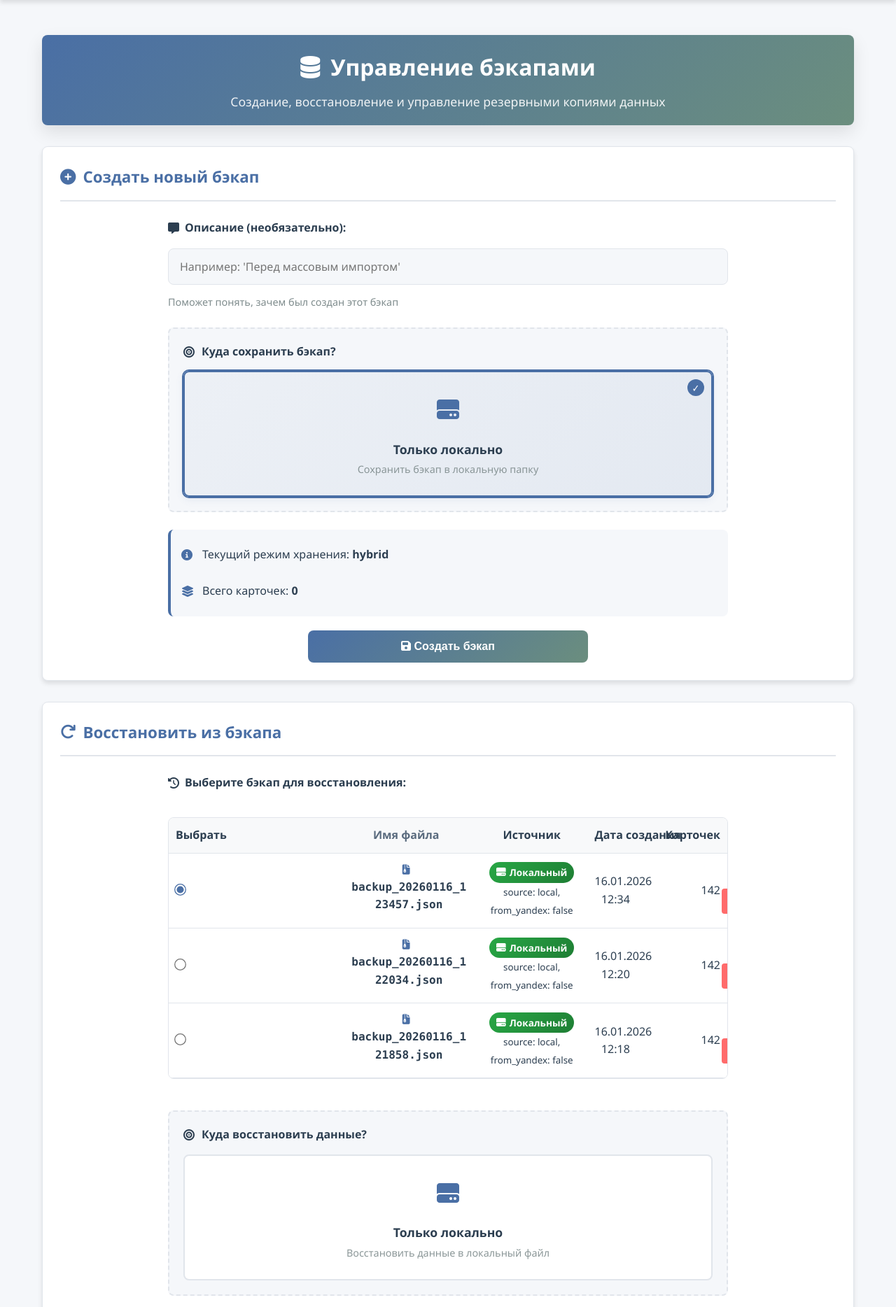
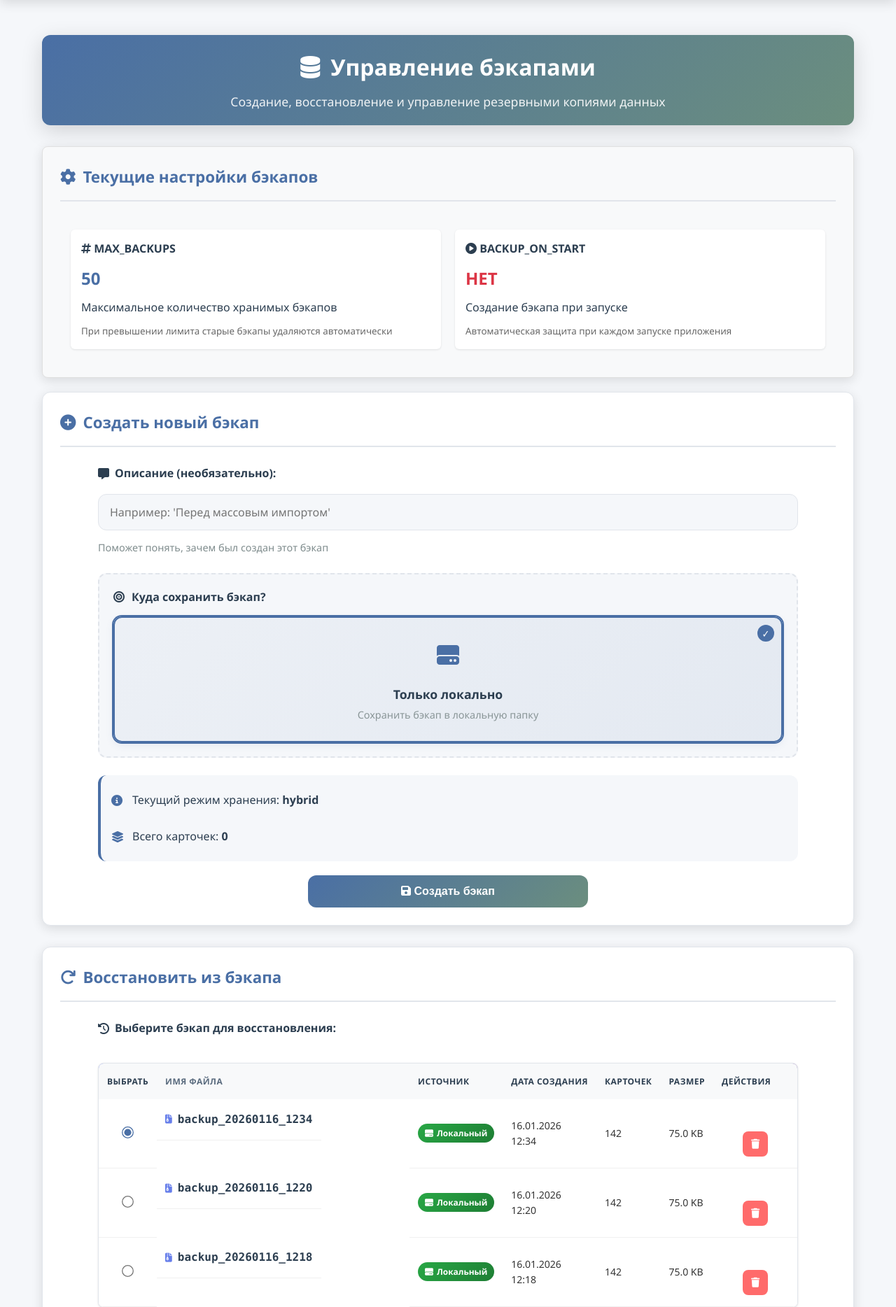
Before and after one commit to ZeroCreator/homeoremedytest, a Flask app: page /backup/manage in a window 1280 px wide. Shown: the part 70-1938 px from the top of the page at 70% size. Run offline with Flask 3, Linux system fonts and the light colour scheme.

Commit message:
fix styles

```diff
--- a/app.py
+++ b/app.py
@@ -6,6 +6,7 @@ from werkzeug.utils import secure_filename
 import os
 import shutil
 import json
+
 
 # Импортируем всё из config
 from config import Config, BASE_DIR, IS_VERCEL
@@ -18,15 +19,18 @@ app = Flask(__name__,
             static_folder=str(Config.STATIC_DIR),
             template_folder=str(Config.TEMPLATE_DIR))
 
+
 app.config['SECRET_KEY'] = Config.SECRET_KEY
 app.config['JSON_FILE'] = JSON_FILE
 app.config['UPLOAD_FOLDER'] = Config.UPLOAD_DIR
+
 
 # Импорты остальных модулей
 from excel_utils.exporter import create_exporter
 from excel_utils.importer import create_importer
 from backup_manager import BackupManager
 from storage import HybridStorage
+
 
 # Создаем гибридное хранилище
 storage = HybridStorage(
@@ -36,12 +40,15 @@ storage = HybridStorage(
     yandex_path=Config.YANDEX_DISK_PATH
 )
 
-# Создаем менеджер бэкапов
+
+# Создаем менеджер бэкапов с использованием MAX_BACKUPS
 backup_manager = BackupManager(
     base_backup_dir=Config.BACKUP_DIR,
     storage=storage,
-    yandex_backup_path=Config.YANDEX_DISK_BACKUP_PATH
+    yandex_backup_path=Config.YANDEX_DISK_BACKUP_PATH,
+    max_backups=Config.MAX_BACKUPS  # ДОБАВЛЕНО!
 )
+
 
 ALLOWED_EXTENSIONS = {'xlsx', 'xls'}
 
@@ -80,6 +87,22 @@ if IS_VERCEL:
         if sample_data.exists():
             shutil.copy2(sample_data, JSON_FILE)
             print(f"✅ Скопированы примеры данных в {JSON_FILE}")
+
+
+# Автоматическое создание бэкапа при запуске (если настроено)
+if Config.BACKUP_ON_START and not os.environ.get('WERKZEUG_RUN_MAIN') == 'true':
+    try:
+        print("🔄 Создание автоматического бэкапа при запуске...")
+        success, message = backup_manager.create_backup(
+            description="Автоматический бэкап при запуске",
+            backup_target='both'
+        )
+        if success:
+            print(f"✅ {message}")
+        else:
+            print(f"⚠️ {message}")
+    except Exception as e:
+        print(f"⚠️ Ошибка при создании автоматического бэкапа: {e}")
 
 
 def load_cards():
@@ -336,7 +359,8 @@ def index():
         template_name = 'stack_view.html' if view_mode == 'stack' else 'index.html'
 
         if view_mode == 'stack':
-            stack_template_path = Path(TEMPLATE_DIR) / 'stack_view.html'
+            base_dir = Path(__file__).parent
+            stack_template_path = base_dir / 'templates' / 'stack_view.html'
             if not stack_template_path.exists():
                 template_name = 'index.html'
                 flash('Режим стопки карточек временно недоступен', 'info')
@@ -790,7 +814,9 @@ def system_status():
             'visible_cards': sum(1 for card in cards_data.get('cards', []) if not card.get('hidden', False)),
             'hidden_cards': sum(1 for card in cards_data.get('cards', []) if card.get('hidden', False)),
             'themes_count': len(template_vars['all_themes']),
-            'versions_count': len(template_vars['all_versions'])
+            'versions_count': len(template_vars['all_versions']),
+            'max_backups': Config.MAX_BACKUPS,
+            'backup_on_start': Config.BACKUP_ON_START
         }
 
         # Проверяем подключение к Яндекс.Диску
@@ -800,7 +826,7 @@ def system_status():
             except:
                 status['yandex_connected'] = False
 
-        # Получаем список бэкапов (используем ту же логику, что и в backup_management)
+        # Получаем список бэкапов
         backups = backup_manager.list_backups()
         backup_list = []
         for backup in backups:
@@ -866,7 +892,7 @@ def debug_storage():
             except:
                 yandex_status['cards_count'] = 0
 
-        # Получаем список бэкапов (используем ту же логику, что и в backup_management)
+        # Получаем список бэкапов
         backups = backup_manager.list_backups()
         backup_list = []
         for backup in backups:
@@ -989,7 +1015,6 @@ def create_backup():
 
 @app.route('/backup/manage')
 def backup_management():
-    """Управление бэкапами"""
     try:
         cards_data = load_cards()
         template_vars = get_template_variables(cards_data)
@@ -1020,8 +1045,8 @@ def backup_management():
 
                 backup_list.append({
                     'filename': backup.filename,
-                    'source': backup.source,  # 'yandex' или 'local'
-                    'source_display': source_display,  # Для отображения
+                    'source': backup.source,
+                    'source_display': source_display,
                     'date': date_str,
                     'card_count': backup.card_count,
                     'size': size_str,
@@ -1031,15 +1056,13 @@ def backup_management():
                 })
             except Exception as e:
                 print(f"Ошибка обработки бэкапа {backup.filename}: {e}")
-                continue  # Пропускаем проблемный бэкап
+                continue
 
         template_vars['backups'] = backup_list
 
-        # ДОБАВЛЕНО: Отладочная информация
-        print(f"\n📊 Информация для шаблона:")
-        print(f"   Всего бэкапов: {len(backup_list)}")
-        for b in backup_list:
-            print(f"   - {b['filename']}: источник={b['source']}, from_yandex={b['from_yandex']}")
+        # Передаем настройки бэкапов
+        template_vars['max_backups'] = Config.MAX_BACKUPS
+        template_vars['backup_on_start'] = Config.BACKUP_ON_START
 
         return render_template('backup_management.html', **template_vars)
     except Exception as e:
--- a/public/static/css/styles.css
+++ b/public/static/css/styles.css
@@ -2776,7 +2776,7 @@ css
 
 /* Формы */
 .backup-form, .restore-form {
-    max-width: 800px;
+    max-width: 1000px;
     margin: 0 auto;
 }
 
@@ -3647,52 +3647,88 @@ css
     }
 }
 /* ==========================================================================
-   СБАЛАНСИРОВАННОЕ РАСПРЕДЕЛЕНИЕ СТОЛБЦОВ ТАБЛИЦЫ РЕЗЕРВНЫХ КОПИЙ
+   ТАБЛИЦА БЭКАПОВ - ТОЛЬКО ДЛЯ УПРАВЛЕНИЯ БЭКАПАМИ
    ========================================================================== */
+
+/* ОБЩИЕ СТИЛИ ТАБЛИЦ - ДЛЯ ВСЕХ ТАБЛИЦ */
+.backup-management table,
+.status-table,
+.system-status table {
+    width: 100%;
+    border-collapse: collapse;
+}
+
+/* СПЕЦИФИЧНЫЕ СТИЛИ ТОЛЬКО ДЛЯ ТАБЛИЦЫ В УПРАВЛЕНИИ БЭКАПАМИ */
+.backup-management .backup-list-table {
+    width: 100%;
+    overflow-x: auto;
+    margin: 20px 0;
+    background: #fff;
+    border-radius: 8px;
+    box-shadow: 0 1px 3px rgba(0,0,0,0.1);
+}
 
 .backup-management .backup-list-table .backup-table {
     width: 100%;
+    min-width: 800px;
     border-collapse: collapse;
-    table-layout: fixed;
-}
-
-.backup-management .backup-list-table .backup-table th,
+    font-size: 14px;
+}
+
+/* Все остальные стили таблицы бэкапов оборачиваем в .backup-management */
+.backup-management .backup-list-table .backup-table thead {
+    background: linear-gradient(135deg, #667eea 0%, #764ba2 100%);
+    color: white;
+}
+
+.backup-management .backup-list-table .backup-table th {
+    padding: 16px 12px;
+    text-align: left;
+    font-weight: 600;
+    text-transform: uppercase;
+    font-size: 12px;
+    letter-spacing: 0.5px;
+    border: none;
+    white-space: nowrap;
+}
+
 .backup-management .backup-list-table .backup-table td {
-    padding: 12px 10px;
-    border-bottom: 1px solid var(--border-color);
+    padding: 16px 12px;
+    border-bottom: 1px solid #f0f0f0;
     vertical-align: middle;
-}
-
-/* Имя файла - самый важный */
-.backup-management .backup-list-table .backup-table th:nth-child(1),
-.backup-management .backup-list-table .backup-table td:nth-child(1) {
-    width: 30%; /* Немного уменьшили */
-}
-
-/* Источник */
-.backup-management .backup-list-table .backup-table th:nth-child(2),
-.backup-management .backup-list-table .backup-table td:nth-child(2) {
-    width: 25%;
+    color: #333;
+    transition: background-color 0.2s;
+}
+
+/* СТИЛИ ДЛЯ КОНКРЕТНЫХ КОЛОНОК ТОЛЬКО В ТАБЛИЦЕ БЭКАПОВ */
+.backup-management .backup-list-table .backup-table td.backup-select {
     text-align: center;
-}
-
-/* Дата создания */
-.backup-management .backup-list-table .backup-table th:nth-child(3),
-.backup-management .backup-list-table .backup-table td:nth-child(3) {
-    width: 20%;
-    text-align: center;
-}
-
-/* Карточек */
-.backup-management .backup-list-table .backup-table th:nth-child(4),
-.backup-management .backup-list-table .backup-table td:nth-child(4) {
-    width: 10%;
-    text-align: center;
-}
-
-/* Размер */
-.backup-management .backup-list-table .backup-table th:nth-child(5),
-.backup-management .backup-list-table .backup-table td:nth-child(5) {
-    width: 15%;
-    text-align: right;
-}
+    width: 60px;
+    min-width: 60px;
+    max-width: 60px;
+}
+
+.backup-management .backup-list-table .backup-table td.backup-filename {
+    display: flex;
+    align-items: center;
+    gap: 8px;
+    font-family: 'Monaco', 'Menlo', 'Ubuntu Mono', monospace;
+    font-size: 13px;
+    color: #2c3e50;
+    max-width: 250px;
+}
+
+.backup-management .backup-list-table .backup-table td.backup-filename i {
+    color: #667eea;
+    flex-shrink: 0;
+}
+
+.backup-management .backup-list-table .backup-table td.backup-filename label {
+    margin: 0;
+    padding: 0;
+    cursor: pointer;
+    white-space: nowrap;
+    overflow: hidden;
+    text-overflow: ellipsis;
+    flex-grow: 1;
+}
--- a/templates/backup_management.html
+++ b/templates/backup_management.html
@@ -7,6 +7,33 @@
     <div class="page-header">
         <h1><i class="fas fa-database"></i> Управление бэкапами</h1>
         <p class="subtitle">Создание, восстановление и управление резервными копиями данных</p>
+    </div>
+
+    <!-- Информация о текущих настройках -->
+    <div class="card-section" style="background: #f8f9fa; border: 1px solid #e0e0e0; border-radius: 8px; margin-bottom: 20px;">
+        <div class="section-header">
+            <h2><i class="fas fa-cog"></i> Текущие настройки бэкапов</h2>
+        </div>
+
+        <div class="settings-info" style="padding: 15px;">
+            <div class="row" style="display: flex; flex-wrap: wrap; gap: 20px;">
+                <div class="setting-item" style="flex: 1; min-width: 200px; padding: 15px; background: white; border-radius: 6px; box-shadow: 0 1px 3px rgba(0,0,0,0.1);">
+                    <h4 style="margin-top: 0;"><i class="fas fa-hashtag"></i> MAX_BACKUPS</h4>
+                    <p style="font-size: 24px; font-weight: bold; color: #4a6fa5; margin: 10px 0;">{{ max_backups }}</p>
+                    <p style="margin: 5px 0;">Максимальное количество хранимых бэкапов</p>
+                    <small style="color: #666; display: block; margin-top: 10px;">При превышении лимита старые бэкапы удаляются автоматически</small>
+                </div>
+
+                <div class="setting-item" style="flex: 1; min-width: 200px; padding: 15px; background: white; border-radius: 6px; box-shadow: 0 1px 3px rgba(0,0,0,0.1);">
+                    <h4 style="margin-top: 0;"><i class="fas fa-play-circle"></i> BACKUP_ON_START</h4>
+                    <p style="font-size: 24px; font-weight: bold; margin: 10px 0; color: {% if backup_on_start %}#28a745{% else %}#dc3545{% endif %};">
+                        {{ 'ДА' if backup_on_start else 'НЕТ' }}
+                    </p>
+                    <p style="margin: 5px 0;">Создание бэкапа при запуске</p>
+                    <small style="color: #666; display: block; margin-top: 10px;">Автоматическая защита при каждом запуске приложения</small>
+                </div>
+            </div>
+        </div>
     </div>
 
     <!-- Создание бэкапа -->
@@ -107,7 +134,7 @@
                         <table class="backup-table">
                             <thead>
                                 <tr>
-                                    <th width="60">Выбрать</th>
+                                    <th>Выбрать</th>
                                     <th>Имя файла</th>
                                     <th>Источник</th>
                                     <th>Дата создания</th>
@@ -138,10 +165,6 @@
                                             <i class="fas {% if backup.source == 'yandex' %}fa-cloud{% else %}fa-hdd{% endif %}"></i>
                                             {{ backup.source_display }}
                                         </span>
-                                        <!-- ДЛЯ ОТЛАДКИ: -->
-                                        <small class="text-muted d-block">
-                                            source: {{ backup.source }}, from_yandex: {{ backup.from_yandex|string|lower }}
-                                        </small>
                                     </td>
                                     <td class="backup-date">{{ backup.date }}</td>
                                     <td class="backup-count">{{ backup.card_count }}</td>
@@ -265,98 +288,6 @@ function updateSelectedBackup(radio) {
     }
 }
 
-function previewBackup(filename, fromYandex) {
-    const modal = document.getElementById('previewModal');
-    const content = document.getElementById('previewContent');
-
-    // Показываем загрузку
-    content.innerHTML = `
-        <div style="text-align: center; padding: 40px;">
-            <i class="fas fa-spinner fa-spin fa-2x" style="color: #007bff;"></i>
-            <p style="margin-top: 20px; color: #333;">Загрузка предпросмотра...</p>
-        </div>
-    `;
-
-    modal.style.display = 'flex';
-
-    // Загружаем предпросмотр
-    fetch(`/backup/preview/${filename}?from_yandex=${fromYandex}`)
-        .then(response => response.json())
-        .then(data => {
-            if (data.success) {
-                const preview = data.preview;
-
-                let themesHtml = '';
-                if (preview.themes && preview.themes.length > 0) {
-                    themesHtml = `
-                        <div class="preview-themes">
-                            ${preview.themes.slice(0, 10).map(theme =>
-                                `<span class="theme-tag">${theme}</span>`
-                            ).join('')}
-                            ${preview.themes.length > 10 ? `<span class="theme-tag">+${preview.themes.length - 10} еще</span>` : ''}
-                        </div>
-                    `;
-                }
-
-                let sampleCardsHtml = '';
-                if (preview.sample_cards && preview.sample_cards.length > 0) {
-                    sampleCardsHtml = preview.sample_cards.map(card => `
-                        <div class="preview-card">
-                            <h4>${card.question || 'Без вопроса'}</h4>
-                            <p><strong>Ответ:</strong> ${card.answer || 'Нет ответа'}</p>
-                            <p><strong>Тема:</strong> ${card.theme || 'Не указана'}</p>
-                            ${card.difficulty ? `<p><strong>Сложность:</strong> ${card.difficulty}</p>` : ''}
-                        </div>
-                    `).join('');
-                }
-
-                const date = preview.created_at && preview.created_at !== 'Неизвестно'
-                    ? new Date(preview.created_at).toLocaleString('ru-RU')
-                    : preview.created_at || 'Неизвестно';
-
-                content.innerHTML = `
-                    <div class="preview-info">
-                        <div class="info-item">
-                            <strong>Карточек:</strong> ${preview.cards_count}
-                        </div>
-                        <div class="info-item">
-                            <strong>Создан:</strong> ${date}
-                        </div>
-                        ${preview.description ? `
-                        <div class="info-item">
-                            <strong>Описание:</strong> ${preview.description}
-                        </div>
-                        ` : ''}
-                        ${preview.themes && preview.themes.length > 0 ? `
-                        <div class="info-item">
-                            <strong>Темы:</strong>
-                            ${themesHtml}
-                        </div>
-                        ` : ''}
-                    </div>
-
-                    <h4 style="color: #333; margin-top: 20px;">Пример карточек:</h4>
-                    ${sampleCardsHtml || '<p style="color: #666;">Нет примеров для отображения</p>'}
-                `;
-            } else {
-                content.innerHTML = `
-                    <div style="background: #f8d7da; color: #721c24; padding: 15px; border-radius: 8px; border: 1px solid #f5c6cb;">
-                        <i class="fas fa-exclamation-circle"></i>
-                        ${data.error || 'Ошибка загрузки предпросмотра'}
-                    </div>
-                `;
-            }
-        })
-        .catch(error => {
-            content.innerHTML = `
-                <div style="background: #f8d7da; color: #721c24; padding: 15px; border-radius: 8px; border: 1px solid #f5c6cb;">
-                    <i class="fas fa-exclamation-circle"></i>
-                    Ошибка подключения: ${error.message}
-                </div>
-            `;
-        });
-}
-
 function deleteBackup(filename, fromYandex) {
     const modal = document.getElementById('deleteModal');
     const message = document.getElementById('deleteMessage');
@@ -394,10 +325,6 @@ function confirmDelete() {
     });
 }
 
-function closeModal() {
-    document.getElementById('previewModal').style.display = 'none';
-}
-
 function closeDeleteModal() {
     document.getElementById('deleteModal').style.display = 'none';
 }
@@ -423,19 +350,14 @@ function confirmRestore() {
 // Закрытие модальных окон при нажатии Escape
 document.addEventListener('keydown', function(event) {
     if (event.key === 'Escape') {
-        closeModal();
         closeDeleteModal();
     }
 });
 
 // Закрытие модальных окон при клике на оверлей
 window.onclick = function(event) {
-    const previewModal = document.getElementById('previewModal');
     const deleteModal = document.getElementById('deleteModal');
 
-    if (event.target === previewModal) {
-        closeModal();
-    }
     if (event.target === deleteModal) {
         closeDeleteModal();
     }
--- a/templates/base.html
+++ b/templates/base.html
@@ -5,6 +5,7 @@
     <meta name="viewport" content="width=device-width, initial-scale=1.0">
     <title>{% block title %}Тесты по гомеопатии{% endblock %}</title>
     <link rel="stylesheet" href="{{ url_for('static', filename='css/styles.css') }}">
+    <link rel="stylesheet" href="{{ url_for('static', filename='css/stack_style.css') }}">
     <link rel="stylesheet" href="https://cdnjs.cloudflare.com/ajax/libs/font-awesome/6.4.0/css/all.min.css">
     {% block styles %}{% endblock %}
 </head>
```
Also changed, not shown: backup_manager.py (+30 -2 lines), templates/docs/reference/storage-backup.html (+27 -1 lines), templates/system_status.html (+18 -0 lines).
